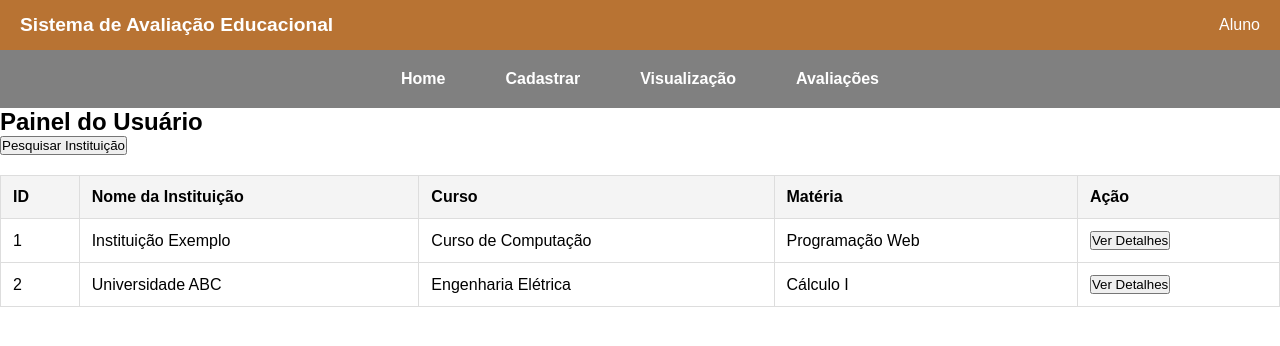
After one commit to FelipeKondoNakano/projetoP2Fatec, a PHP site: page /visualizacaoDados.html in a window 1280 px wide. The commit adds this page. Shown: the top 346 px of the page. Run offline with PHP 8.4, Linux system fonts and the light colour scheme.

Commit message:
Atualização e implementação de telas

```diff
--- /dev/null
+++ b/styles/style-visualicao.css
@@ -0,0 +1,168 @@
+* {
+    margin: 0;
+    padding: 0;
+    box-sizing: border-box;
+}
+
+body {
+    margin: 0 auto;
+    font-family: Arial, Helvetica, sans-serif;
+}
+
+/*-------Header-------*/
+.head {
+    width: 100%;
+    height: 50px;
+    background-color: rgb(184, 115, 51);
+    display: flex;
+    align-items: center;
+    padding: 0 20px;
+    justify-content: space-between;
+}
+
+.head h1 {
+    font-size: larger;
+    color: rgb(255, 255, 255);
+}
+
+.menu-right {
+    display: flex;
+    align-items: center;
+}
+
+.menu-right .dropdown {
+    position: relative;
+    display: inline-block;
+    margin-left: auto;
+}
+
+.dropdown p {
+    color: rgb(255, 255, 255);
+    font-size: medium;
+}
+
+.dropdown p a {
+    text-decoration: none;
+    color: rgb(255, 255, 255);
+}
+
+.dropdown-content {
+    display: none;
+    position: absolute;
+    right: 0; /* Alinha o dropdown ao lado direito */
+    background-color: rgb(150, 90, 45);
+    min-width: 160px;
+    box-shadow: 0px 8px 16px 0px rgba(0, 0, 0, 0.2);
+    z-index: 1;
+    border-radius: 10px;
+}
+
+.dropdown-content a {
+    color: rgb(255, 255, 255);
+    padding: 12px 16px;
+    text-decoration: none;
+    display: block;
+}
+
+.dropdown-content a:hover {
+    background-color: rgb(184, 115, 51);
+}
+
+.dropdown:hover .dropdown-content {
+    display: block;
+}
+
+/*-------Fim Header-------*/
+
+
+/* Menu Horizontal */
+.menu {
+    display: flex;
+    justify-content: center;
+    align-items: center;
+    background-color: rgb(128, 128, 128);
+    /* Alterado para cinza */
+    padding: 10px 0;
+    margin: 0;
+    list-style: none;
+    /* Remove os marcadores da lista */
+}
+
+.menu li {
+    position: relative;
+    margin: 0 20px;
+}
+
+.menu a {
+    text-decoration: none;
+    color: rgb(255, 255, 255);
+    /* Cor do texto dos links para contrastar com o fundo cinza */
+    font-size: 16px;
+    font-weight: bold;
+    padding: 10px;
+    display: block;
+}
+
+.menu a:hover {
+    background-color: rgb(150, 90, 45);
+    /* Adicionado um efeito de hover */
+    color: rgb(255, 255, 255);
+}
+
+/* Submenu Dropdown */
+.menu li:hover>.cadastro,
+.menu li:hover>.visualizar,
+.menu li:hover>.avaliacao {
+    display: block;
+}
+
+.menu li>ul {
+    display: none;
+    position: absolute;
+    top: 100%;
+    left: 0;
+    background-color: rgb(150, 90, 45);
+    /* Cor de fundo dos submenus */
+    box-shadow: 0 4px 8px rgba(0, 0, 0, 0.2);
+    border-radius: 5px;
+    padding: 10px;
+    min-width: 150px;
+    list-style: none;
+    /* Remove os marcadores do submenu */
+}
+
+.menu li>ul li {
+    margin: 5px 0;
+}
+
+.menu li>ul li a {
+    color: #ffffff;
+    padding: 8px 16px;
+    font-size: 14px;
+}
+
+.menu li>ul li a:hover {
+    background-color: rgb(184, 115, 51);
+    /* Efeito de hover no submenu */
+}
+/*-------Fim Menu horizontal (nav)-------*/
+
+/* Estilos básicos para a tabela */
+table {
+    width: 100%;
+    border-collapse: collapse;
+    margin-top: 20px;
+}
+
+table, th, td {
+    border: 1px solid #ddd;
+}
+
+th, td {
+    padding: 12px;
+    text-align: left;
+}
+
+th {
+    background-color: #f4f4f4;
+}
--- /dev/null
+++ b/visualizacaoDados.html
@@ -0,0 +1,80 @@
+<!DOCTYPE html>
+<html lang="en">
+
+<head>
+    <meta charset="UTF-8">
+    <link rel="stylesheet" href="styles/style-visualicao.css">
+    <title>Visualização</title>
+</head>
+
+<body>
+    <header class="head">
+        <h1>Sistema de Avaliação Educacional</h1>
+        <section class="menu-right">
+            <section class="dropdown">
+                <p><a href="#">Aluno</a></p>
+                <section class="dropdown-content">
+                    <a href="perfil.html">Perfil</a>
+                    <a href="configuracoes.html">Configurações</a> <!--Possível página futura-->
+                    <a href="login.php">Sair</a>
+                </section>
+            </section>
+        </section>
+    </header>
+
+    <nav class="menu">
+        <li> <a href="userHome.php">Home</a></li>
+        <li><a href="#Cadastro">Cadastrar</a>
+            <ul class="cadastro">
+                <li><a href="cadastroInstituicao.php">Cadastrar Instituição</a></li>
+                <li><a href="cadastrarCurso.php">Cadastrar Curso</a></li>
+                <li><a href="cadastrarMateria.php">Cadastrar Matéria</a></li>
+            </ul>
+        </li>
+
+        <li><a href="visualizacaoDados.html">Visualização</a></li>
+
+        <li><a href="#Avaliacao">Avaliações</a></li>
+    </nav>
+
+    <main class="home-container">
+        <h2>Painel do Usuário</h2>
+        <nav class="actions">
+            <button id="pesquisar-instituicao">Pesquisar Instituição</button>
+        </nav>
+
+        <section class="dados">
+            <!-- Tabela de visualização de dados -->
+            <table>
+                <thead>
+                    <tr>
+                        <th>ID</th>
+                        <th>Nome da Instituição</th>
+                        <th>Curso</th>
+                        <th>Matéria</th>
+                        <th>Ação</th>
+                    </tr>
+                </thead>
+                <tbody id="tabela-dados">
+                    <!-- Dados da tabela serão preenchidos aqui dinamicamente -->
+                    <tr>
+                        <td>1</td>
+                        <td>Instituição Exemplo</td>
+                        <td>Curso de Computação</td>
+                        <td>Programação Web</td>
+                        <td><button>Ver Detalhes</button></td>
+                    </tr>
+                    <tr>
+                        <td>2</td>
+                        <td>Universidade ABC</td>
+                        <td>Engenharia Elétrica</td>
+                        <td>Cálculo I</td>
+                        <td><button>Ver Detalhes</button></td>
+                    </tr>
+                </tbody>
+            </table>
+        </section>
+    </main>
+</body>
+
+</html>
```
Also changed, not shown: cadastrarCurso.php (+4 -16 lines), cadastrarMateria.php (+4 -16 lines), cadastroInstituicao.php (+4 -21 lines), cadastroUsuario.php (+0 -26 lines), userHome.php (+5 -15 lines), 1 other file.
